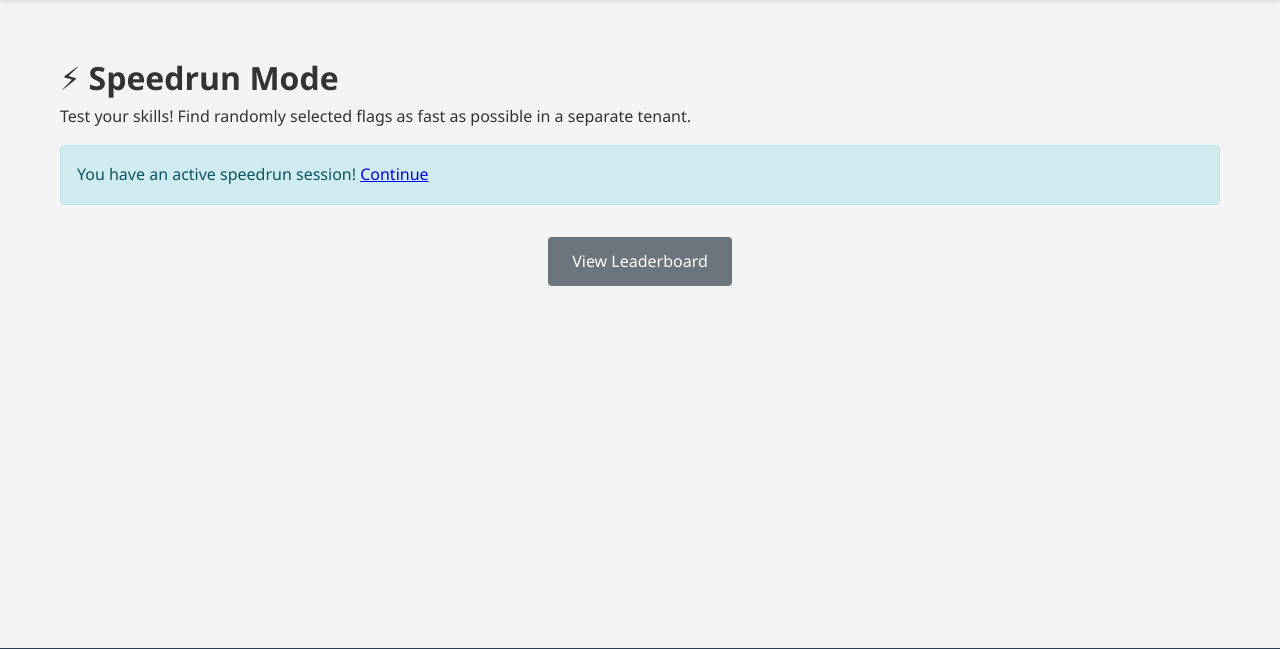
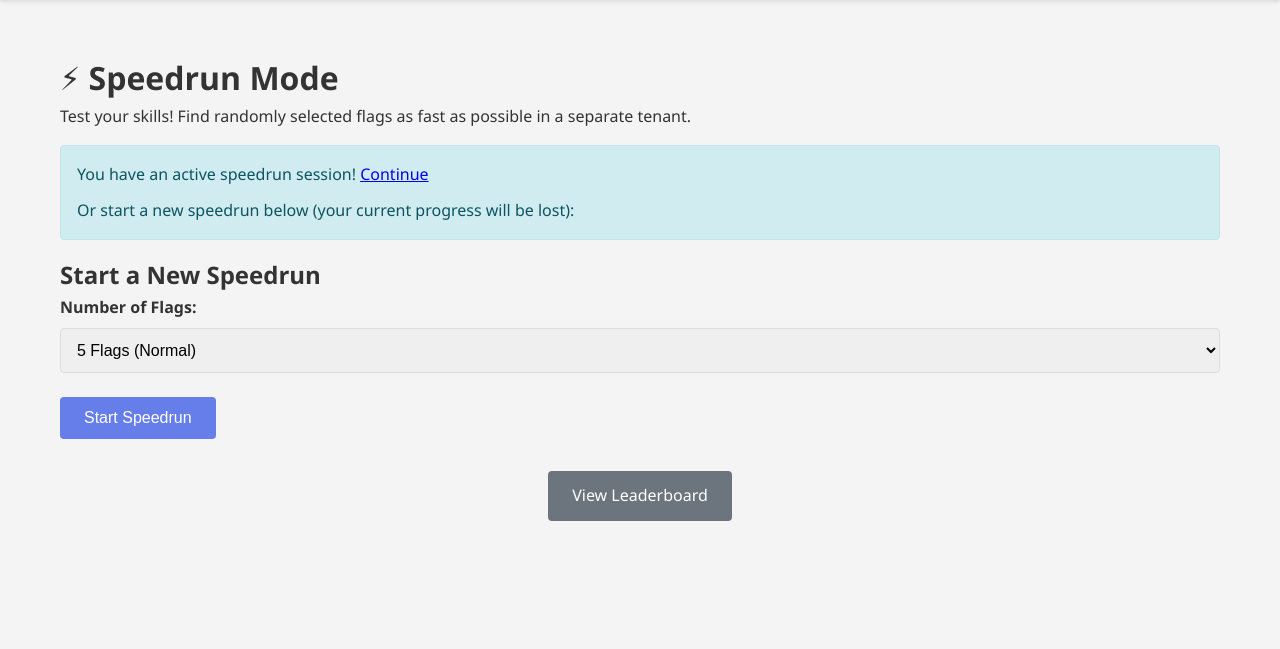
Before and after one commit to The-XSS-Rat/RatPetShop, a Flask app: page /speedrun/ in a window 1280 px wide. Shown: the part 110-759 px from the top of the page. Run offline with Flask 3, Linux system fonts and the light colour scheme; the visitor is signed in with stand-in values (Sample User, id 1); tables that the repository leaves empty hold one stand-in row (values such as "Sample post").

Commit message:
Add restart speedrun functionality with stop button and new session option
Co-authored-by: The-XSS-Rat <2901706+The-XSS-Rat@users.noreply.github.com>

```diff
--- a/app/routes/speedrun.py
+++ b/app/routes/speedrun.py
@@ -21,10 +21,11 @@ def index():
         is_active=True
     ).first()
 
-    # Get user's completed speedrun sessions
-    completed_sessions = SpeedrunSession.query.filter_by(
-        user_id=session['user_id'],
-        is_active=False
+    # Get user's completed speedrun sessions (exclude cancelled ones)
+    completed_sessions = SpeedrunSession.query.filter(
+        SpeedrunSession.user_id == session['user_id'],
+        SpeedrunSession.is_active == False,
+        SpeedrunSession.elapsed_time.isnot(None)
     ).order_by(SpeedrunSession.elapsed_time.asc()).all()
 
     return render_template('speedrun/index.html',
@@ -45,10 +46,15 @@ def start_speedrun():
     ).first()
 
     if active_session:
-        return jsonify({
-            'success': False,
-            'message': 'You already have an active speedrun session!'
-        }), 400
+        # Cancel the existing active session
+        active_session.is_active = False
+        db.session.commit()
+
+        # Clean up session data
+        if f'speedrun_{active_session.tenant_id}_flags' in session:
+            session.pop(f'speedrun_{active_session.tenant_id}_flags')
+        if 'active_speedrun_tenant' in session:
+            session.pop('active_speedrun_tenant')
 
     # Validate num_flags parameter
     num_flags = int(request.form.get('num_flags', 5))
@@ -226,6 +232,44 @@ def submit_speedrun_flag():
         })
 
 
+@speedrun_bp.route('/cancel', methods=['POST'])
+def cancel_speedrun():
+    """Cancel an active speedrun session."""
+    if 'user_id' not in session:
+        return jsonify({'success': False, 'message': 'Please log in first.'}), 401
+
+    tenant_id = request.form.get('tenant_id')
+
+    if not tenant_id:
+        return jsonify({'success': False, 'message': 'Missing tenant ID.'}), 400
+
+    # Get the active speedrun session
+    speedrun_session = SpeedrunSession.query.filter_by(
+        tenant_id=tenant_id,
+        user_id=session['user_id'],
+        is_active=True
+    ).first()
+
+    if not speedrun_session:
+        return jsonify({'success': False, 'message': 'No active speedrun session found.'}), 404
+
+    # Mark session as inactive (cancelled)
+    speedrun_session.is_active = False
+    db.session.commit()
+
+    # Clean up session data
+    if f'speedrun_{tenant_id}_flags' in session:
+        session.pop(f'speedrun_{tenant_id}_flags')
+    if 'active_speedrun_tenant' in session:
+        session.pop('active_speedrun_tenant')
+
+    return jsonify({
+        'success': True,
+        'message': 'Speedrun cancelled successfully.',
+        'redirect': url_for('speedrun.index')
+    })
+
+
 @speedrun_bp.route('/leaderboard')
 def leaderboard():
     """Show speedrun leaderboard."""
--- a/app/templates/speedrun/index.html
+++ b/app/templates/speedrun/index.html
@@ -10,10 +10,12 @@
     {% if active_session %}
     <div class="alert alert-info">
         You have an active speedrun session! <a href="{{ url_for('speedrun.play', tenant_id=active_session.tenant_id) }}">Continue</a>
+        <p style="margin-top: 10px;">Or start a new speedrun below (your current progress will be lost):</p>
     </div>
-    {% else %}
+    {% endif %}
+
     <div class="speedrun-start">
-        <h2>Start a New Speedrun</h2>
+        <h2>Start a {% if active_session %}New{% else %}{% endif %} Speedrun</h2>
         <form id="speedrun-form" onsubmit="startSpeedrun(event)">
             <div class="form-group">
                 <label for="num_flags">Number of Flags:</label>
@@ -28,7 +30,6 @@
         </form>
         <div id="speedrun-result"></div>
     </div>
-    {% endif %}
 
     {% if completed_sessions %}
     <section class="section">
@@ -67,6 +68,12 @@ function startSpeedrun(event) {
     const numFlags = document.getElementById('num_flags').value;
     const resultDiv = document.getElementById('speedrun-result');
 
+    {% if active_session %}
+    if (!confirm('You have an active speedrun session. Starting a new one will cancel the current session. Continue?')) {
+        return;
+    }
+    {% endif %}
+
     fetch('{{ url_for("speedrun.start_speedrun") }}', {
         method: 'POST',
         headers: {
```
Also changed, not shown: app/templates/speedrun/play.html (+28 -0 lines).
